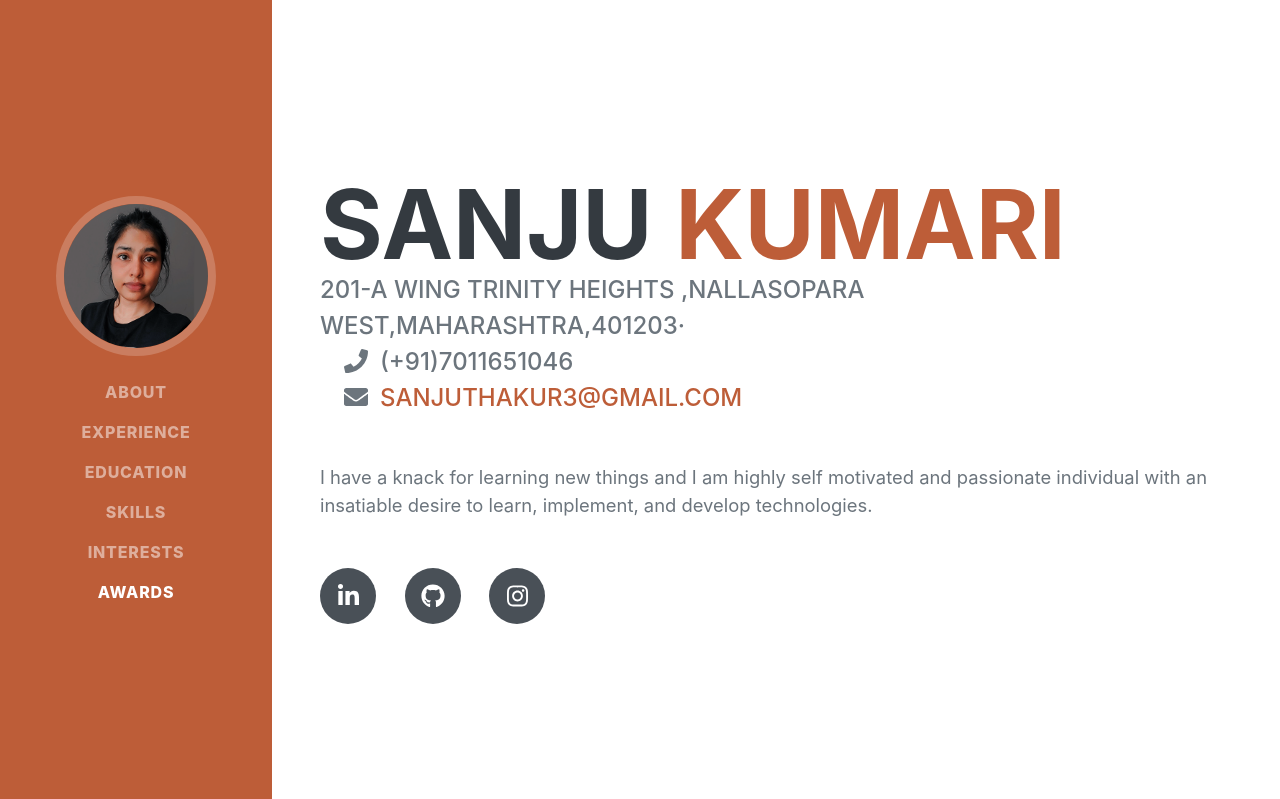
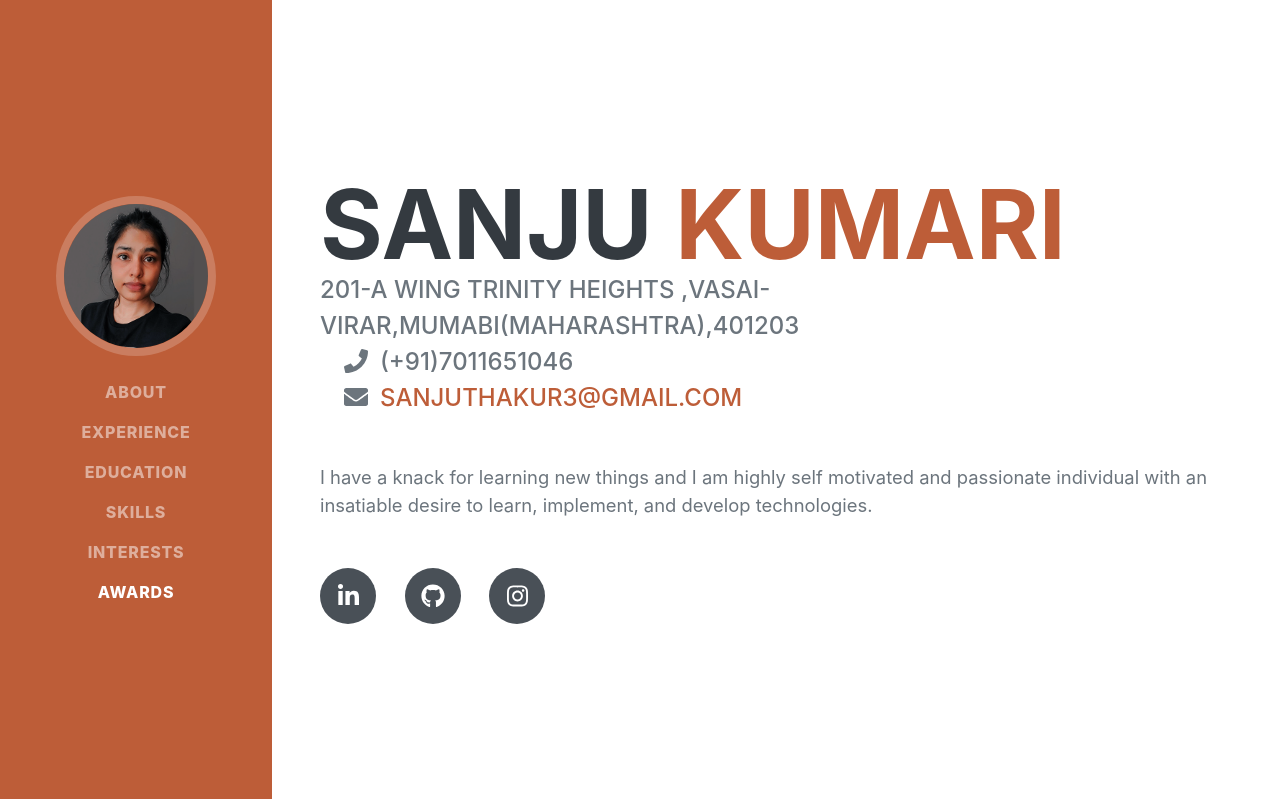
Before and after one commit to sanju-git3/Resume, a Flask app: page / in a window 1280 px wide. Shown: the top 799 px of the page. Run offline with Flask 2, Linux system fonts and the light colour scheme; some libraries are stand-ins or nearby versions; some web fonts are replaced.

Commit message:
Update index.html

```diff
--- a/templates/index.html
+++ b/templates/index.html
@@ -45,7 +45,7 @@
                         <span class="text-primary">Kumari</span>
                     </h1>
                     <div class="subheading mb-5">
-                        201-A wing Trinity Heights ,Nallasopara West,Maharashtra,401203·
+                        201-A wing Trinity Heights ,Vasai-Virar,Mumabi(Maharashtra),401203
                         <ul class="fa-ul mb-0">
                         <li>
                         <span class="fa-li"><i class="fas fa-phone"></i></span>
```
